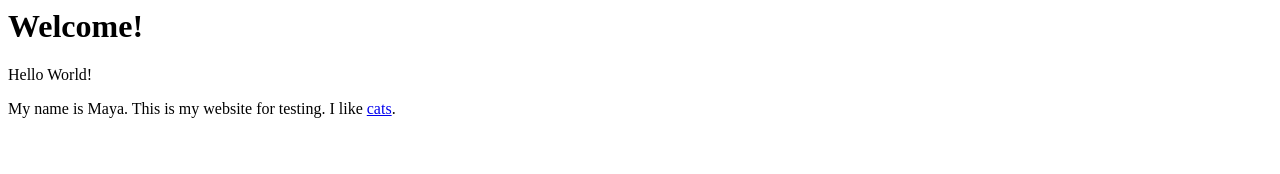
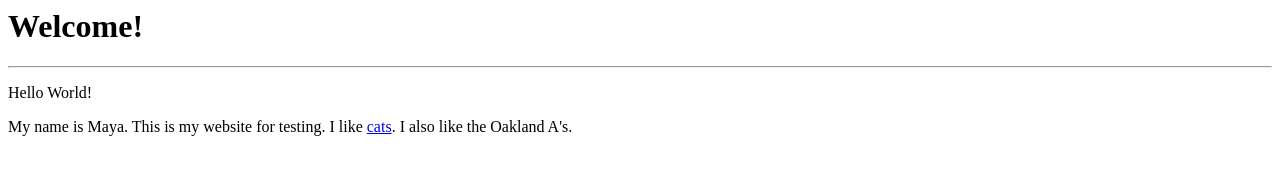
Before and after one commit to mayasakuma/csp-sp2019-test, a plain HTML site: page index.html in a window 1280 px wide. Drawn offline with Linux system fonts and the light colour scheme.

Commit message:
Update index.html

```diff
--- a/index.html
+++ b/index.html
@@ -1,9 +1,11 @@
 <html>
   <title>My Webpage</title>
-  <body>
+  <body bgcolors ="purple">
     <h1>Welcome!</h1>
+    <hr>
     <p>Hello World!
     <p>My name is Maya. This is my website for testing. I like
-    <a href="https://bit.ly/2VOHFLs">cats</a>.
+    <a href="https://bit.ly/2VOHFLs">cats</a>. I also like
+      the <a href"http://www.oaklandathletics.com>Oakland A's</a>.
 </body>
 </html>
```
